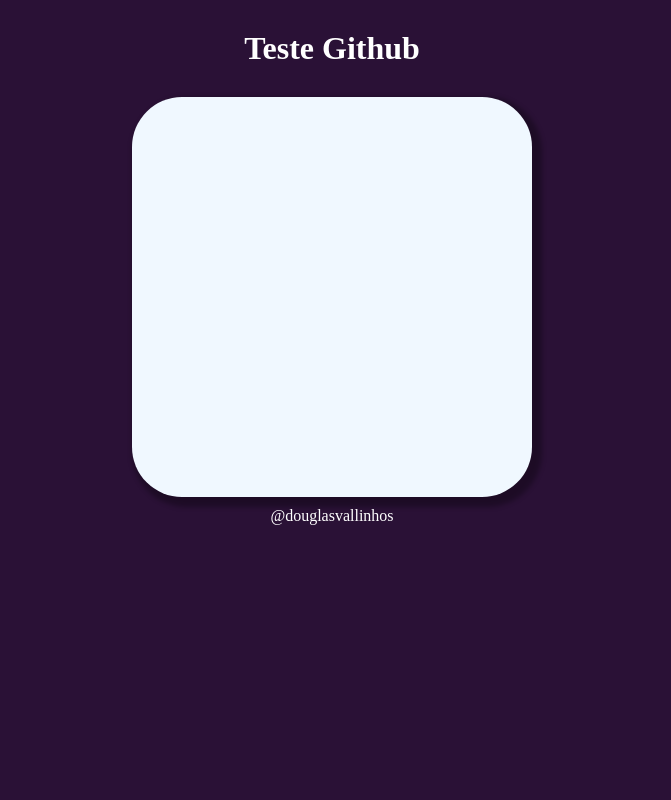
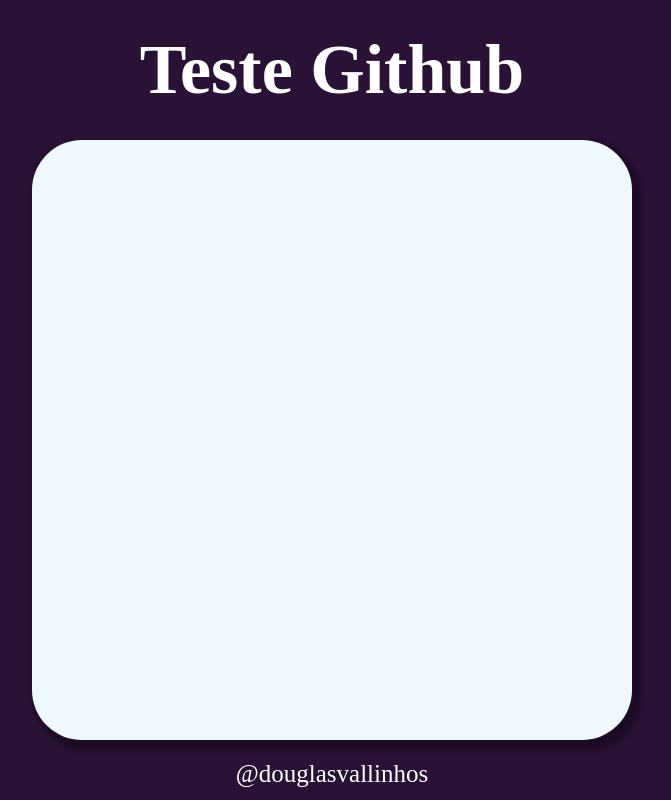
Before and after one commit to douglasvallinhos/teste-alura-linux, a plain HTML site: page index.html in a window 1280 px wide. Shown: the whole page, without its empty margins (308-979 px from the left). Drawn offline with Linux system fonts and the light colour scheme.

Commit message:
modificaçao

```diff
--- a/index.html
+++ b/index.html
@@ -22,12 +22,13 @@
             text-align: center;
             color: #fff;
             padding-top: 30px;
+            font-size: 35px;
         }
         .box{
             background-color: black;
             background: aliceblue;
-            height: 400px;
-            width: 400px;
+            height: 600px;
+            width: 600px;
             display: flex;
             align-content: center;
             align-items: center;
@@ -38,7 +39,8 @@
         footer{
             text-align: center;
             color: #fff;
-            padding-top: 10px;
+            padding-top: 20px;
+            font-size: 25px;
         }
     </style>
 </head>
```
